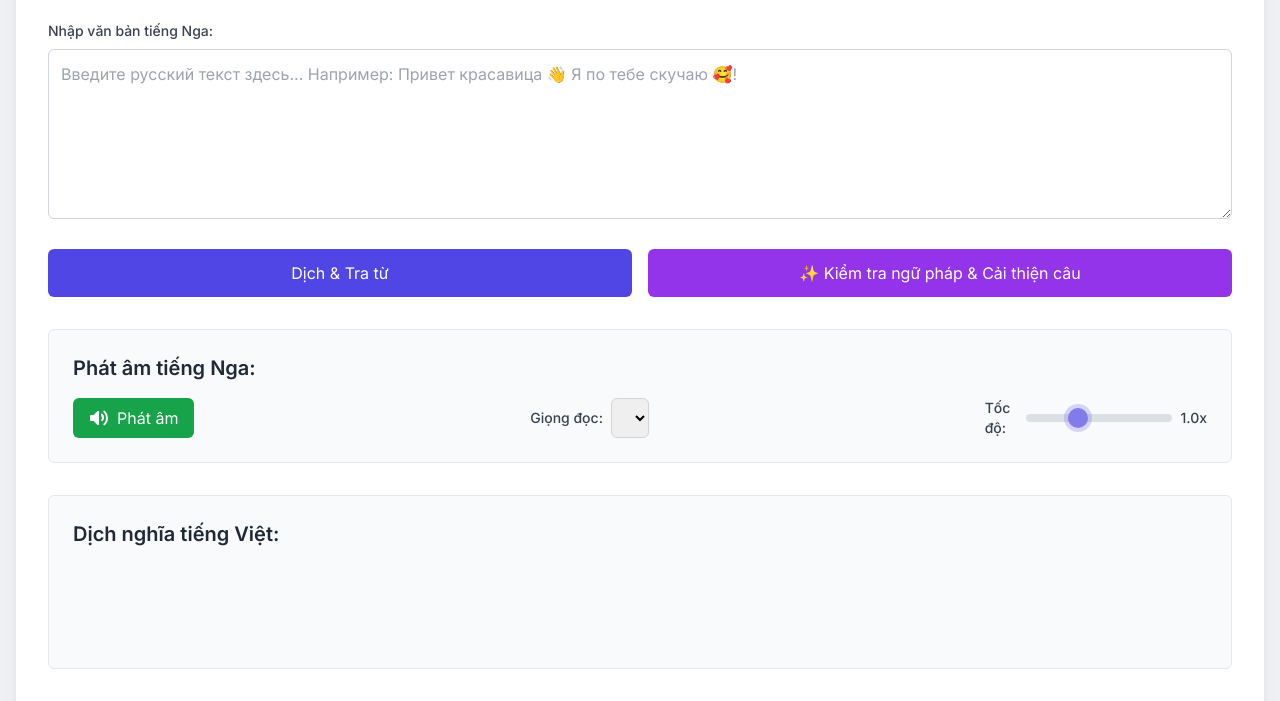
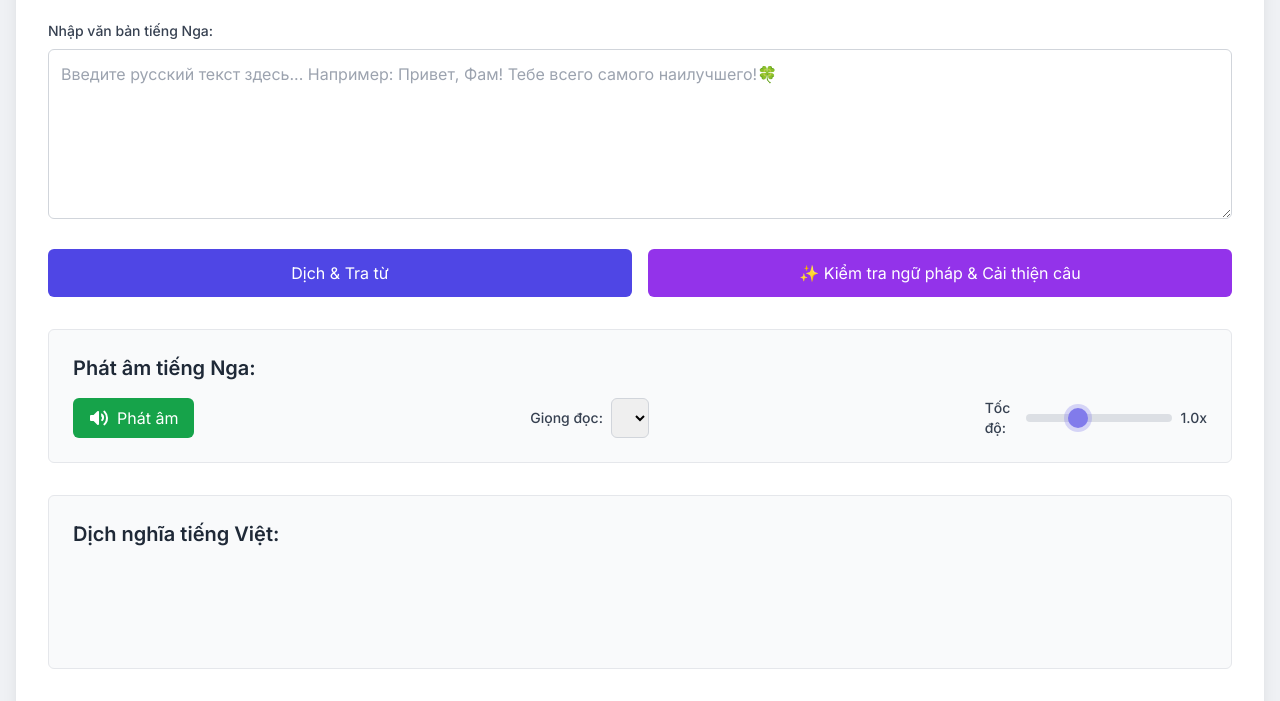
Before and after one commit to X102/tiengngaThaoNguyen, a plain HTML site: page index.html in a window 1280 px wide. Shown: the part 87-788 px from the top of the page. Drawn offline with nearby package versions, Linux system fonts and the light colour scheme.

Commit message:
Update index.html

```diff
--- a/index.html
+++ b/index.html
@@ -93,7 +93,7 @@
             <label for="russianInput" class="block text-gray-700 text-sm font-medium mb-2">Nhập văn bản tiếng Nga:</label>
             <textarea id="russianInput"
                       class="w-full p-3 border border-gray-300 rounded-md focus:outline-none focus:ring-2 focus:ring-indigo-500 transition duration-200"
-                      placeholder="Введите русский текст здесь... Например: Привет красавица 👋 Я по тебе скучаю 🥰!"
+                      placeholder="Введите русский текст здесь... Например: Привет, Фам! Тебе всего самого наилучшего!🍀"
                       rows="6"></textarea>
         </div>
 
```
